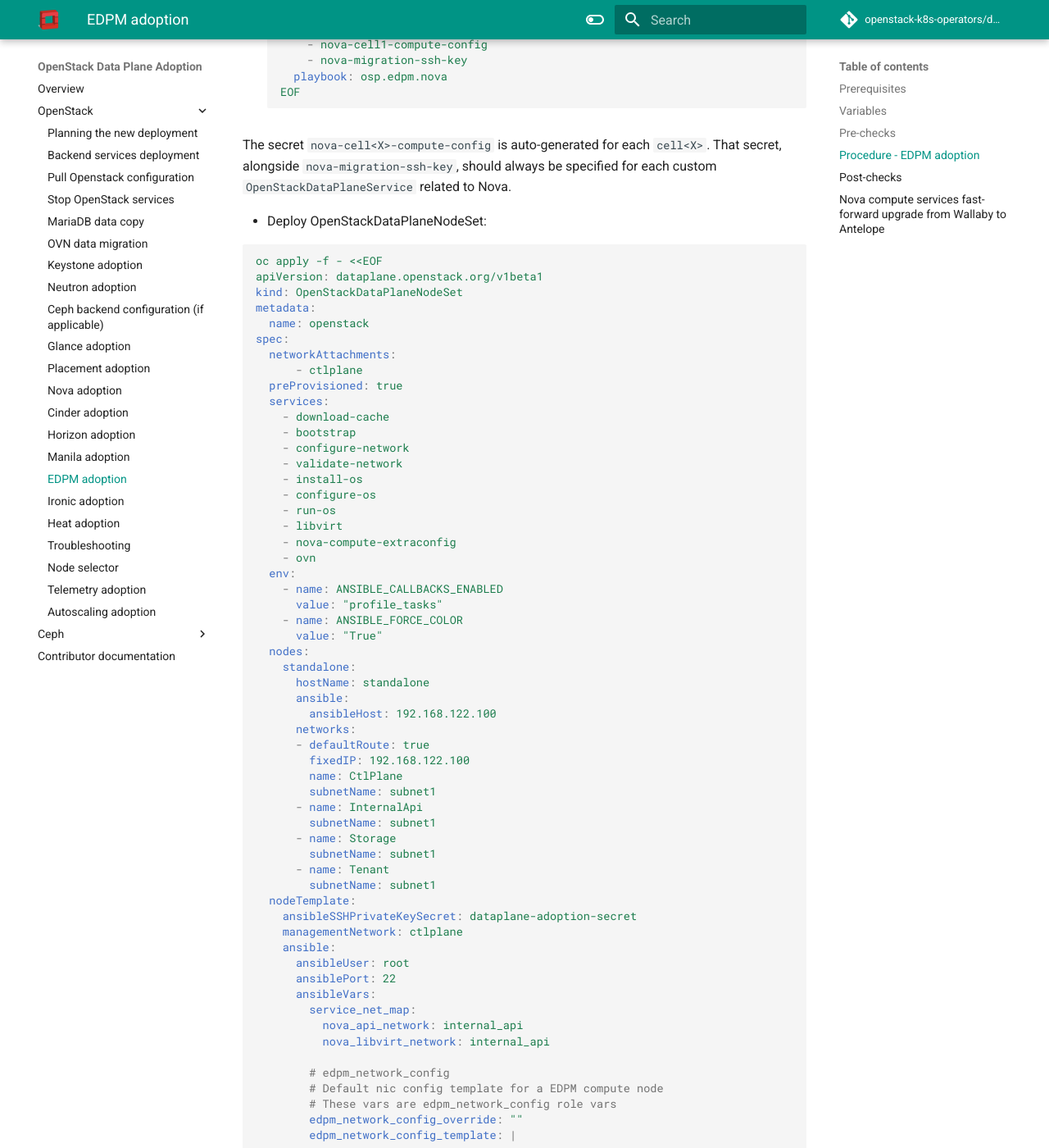
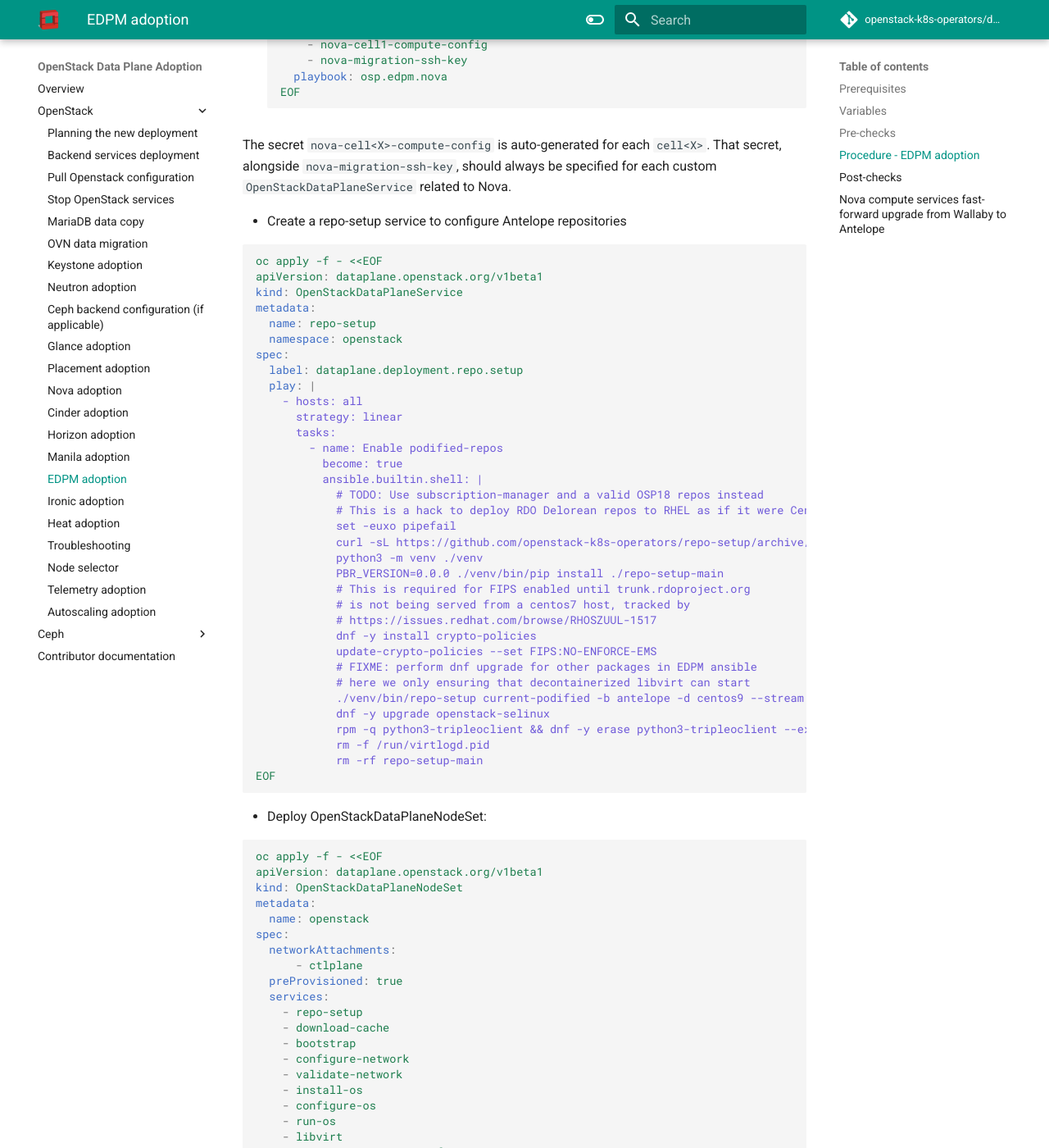
Before and after one commit to openstack-k8s-operators/data-plane-adoption, an MkDocs documentation site: the page built from docs/openstack/edpm_adoption.md, in a window 1280 px wide and 1400 px high, scrolled down 3390 px. Shown: the whole window at 82% size. Built offline with MkDocs 1.6.1 and Material for MkDocs 9.7.7, drawn with Linux system fonts in a browser that asks for light colours; comment, search, counter and statistics services are not loaded; the version menu is left out; some of the changed text lies outside the part shown.

Commit message:
Fix decontainerized libvirt adoption
After decontainerization, libvirt can no longer be started during
adoption procedure. Workaround this by upgrading openstack-selinux
during repo-setup osdpservice created during adoption.

Provide extra dataplane deployment service on EDPM computes to install
RDO Antelope DLRN repos as a hack, until we figure a better source of
OSP18 repos for rhel9 hosts used in the Adoption CI. Do not attempt OVS
3.2 or other host system components major upgrades here.

A complete solution should be to perform dnf caching and upgrading for
other packages in EDPM ansible, including OVS upgrades.

Here we only ensuring that decontainerized libvirt can start to solve
the regression.

This is also required for a simple VM adoption testing for Nova adoption

````diff
--- a/docs/openstack/edpm_adoption.md
+++ b/docs/openstack/edpm_adoption.md
@@ -177,6 +177,45 @@ lands.
   ``cell<X>``. That secret, alongside ``nova-migration-ssh-key``, should
   always be specified for each custom `OpenStackDataPlaneService` related to Nova.
 
+* Create a repo-setup service to configure Antelope repositories
+
+  ```yaml
+  oc apply -f - <<EOF
+  apiVersion: dataplane.openstack.org/v1beta1
+  kind: OpenStackDataPlaneService
+  metadata:
+    name: repo-setup
+    namespace: openstack
+  spec:
+    label: dataplane.deployment.repo.setup
+    play: |
+      - hosts: all
+        strategy: linear
+        tasks:
+          - name: Enable podified-repos
+            become: true
+            ansible.builtin.shell: |
+              # TODO: Use subscription-manager and a valid OSP18 repos instead
+              # This is a hack to deploy RDO Delorean repos to RHEL as if it were Centos 9 Stream
+              set -euxo pipefail
+              curl -sL https://github.com/openstack-k8s-operators/repo-setup/archive/refs/heads/main.tar.gz | tar -xz
+              python3 -m venv ./venv
+              PBR_VERSION=0.0.0 ./venv/bin/pip install ./repo-setup-main
+              # This is required for FIPS enabled until trunk.rdoproject.org
+              # is not being served from a centos7 host, tracked by
+              # https://issues.redhat.com/browse/RHOSZUUL-1517
+              dnf -y install crypto-policies
+              update-crypto-policies --set FIPS:NO-ENFORCE-EMS
+              # FIXME: perform dnf upgrade for other packages in EDPM ansible
+              # here we only ensuring that decontainerized libvirt can start
+              ./venv/bin/repo-setup current-podified -b antelope -d centos9 --stream
+              dnf -y upgrade openstack-selinux
+              rpm -q python3-tripleoclient && dnf -y erase python3-tripleoclient --exclude=openvswitch3.1 --exclude=openvswitch-selinux-extra-policy --exclude=openstack-network-scripts-openvswitch3.1 --exclude=python3-openvswitch3.1 --exclude=python3-rdo-openvswitch --exclude=rdo-openvswitch --exclude=rhosp-openvswitch-3.1 --exclude=python3-rhosp-openvswitch
+              rm -f /run/virtlogd.pid
+              rm -rf repo-setup-main
+  EOF
+  ```
+
 * Deploy OpenStackDataPlaneNodeSet:
 
   ```yaml
@@ -190,6 +229,7 @@ lands.
         - ctlplane
     preProvisioned: true
     services:
+      - repo-setup
       - download-cache
       - bootstrap
       - configure-network
@@ -308,6 +348,10 @@ lands.
           # SELinux module
           edpm_selinux_mode: enforcing
           plan: overcloud
+
+          # Do not attempt OVS 3.2 major upgrades here
+          edpm_ovs_packages:
+          - openvswitch3.1
   EOF
   ```
 
````
Also changed, not shown: 1 other file.
